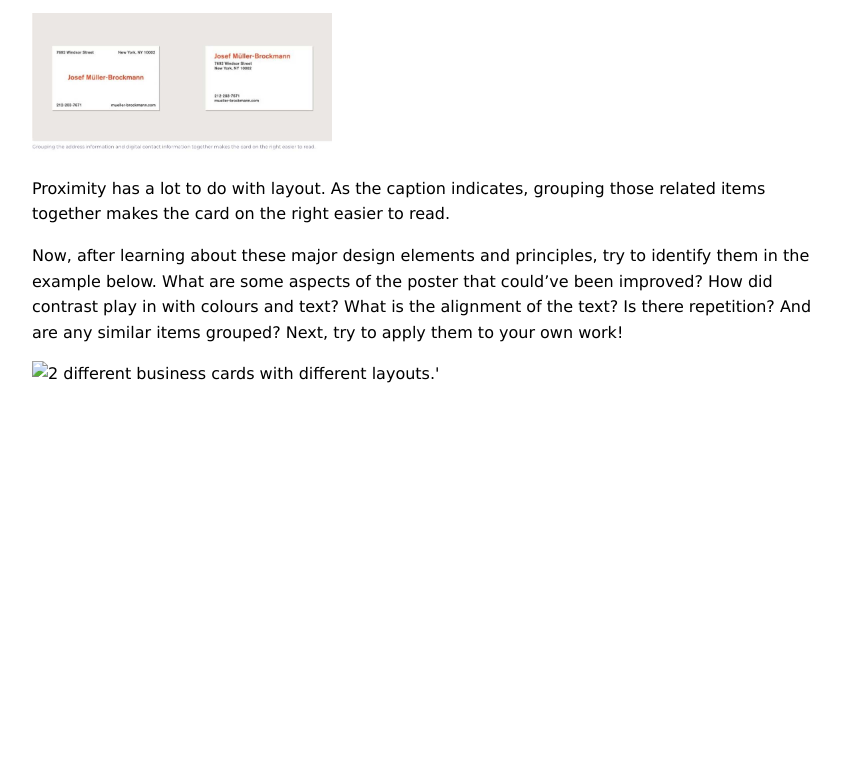
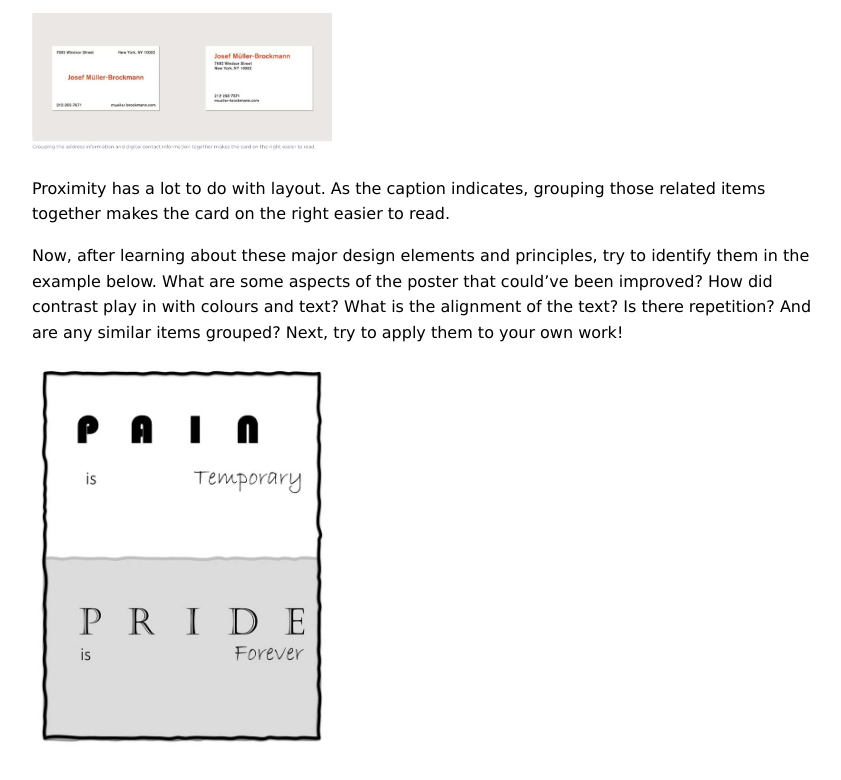
Before and after one commit to chinanuokum/chinanuokum.github.io, a plain HTML site: page dig-knowledge/design-elements/index.html in a window 1280 px wide. Shown: the part 1890-2670 px from the top of the page, without its empty margins (208-1049 px from the left). Before the commit the page ends 2327 px from the top, so only its background shows below. Drawn offline with Linux system fonts and the light colour scheme; a web font is replaced by a local one.

Commit message:
Update index.html

```diff
--- a/dig-knowledge/design-elements/index.html
+++ b/dig-knowledge/design-elements/index.html
@@ -85,8 +85,8 @@
             <p>Proximity has a lot to do with layout. As the caption indicates, grouping those related items together makes the card on the right easier to read.  </p>
 
             <p>Now, after learning about these major design elements and principles, try to identify them in the example below. What are some aspects of the poster that could’ve been improved? How did contrast play in with colours and text? What is the alignment of the text? Is there repetition? And are any similar items grouped? Next, try to apply them to your own work! </p>
-            <img src="../../images/design-example-2.jpg" width="300vw"
-                        alt="2 different business cards with different layouts.'">
+            <img src="../../images/design-elements-2.jpg" width="300vw"
+                        alt="Poster'">
         </div>
     </div>
 </body>
```
